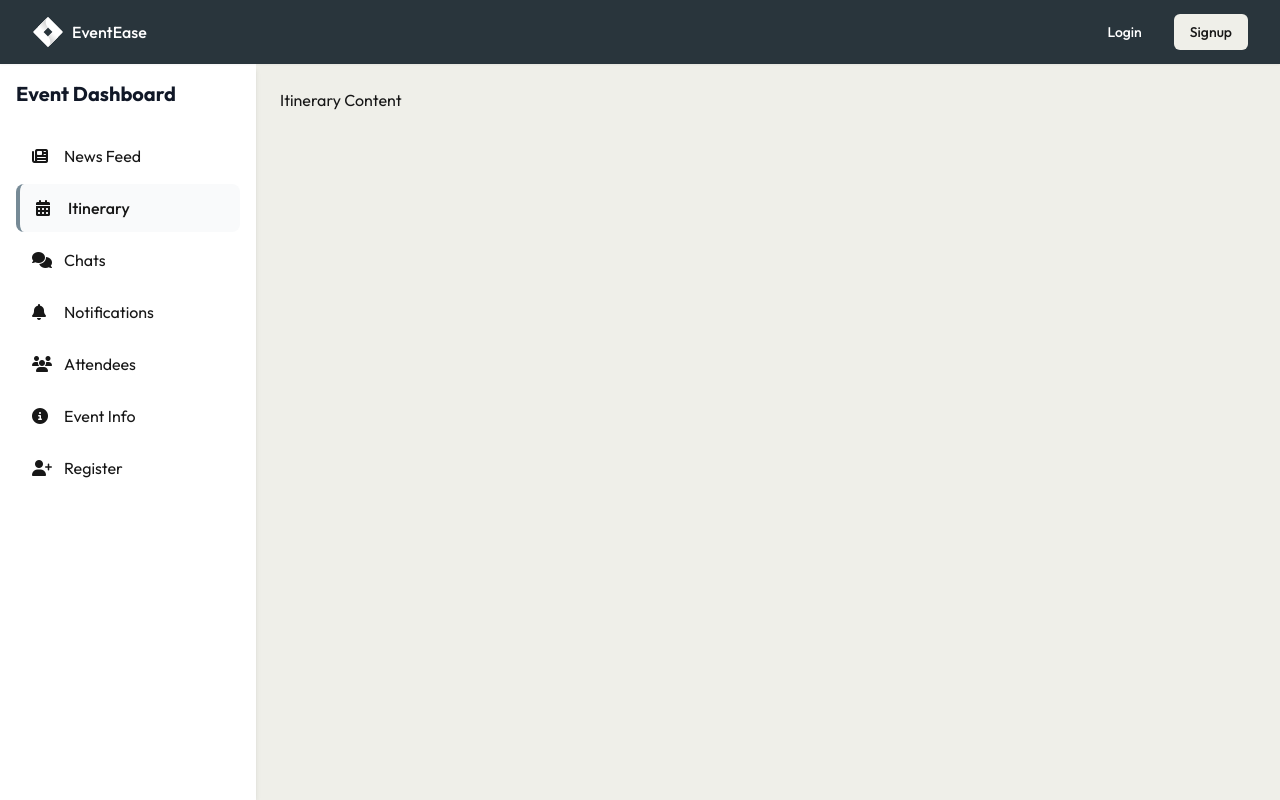
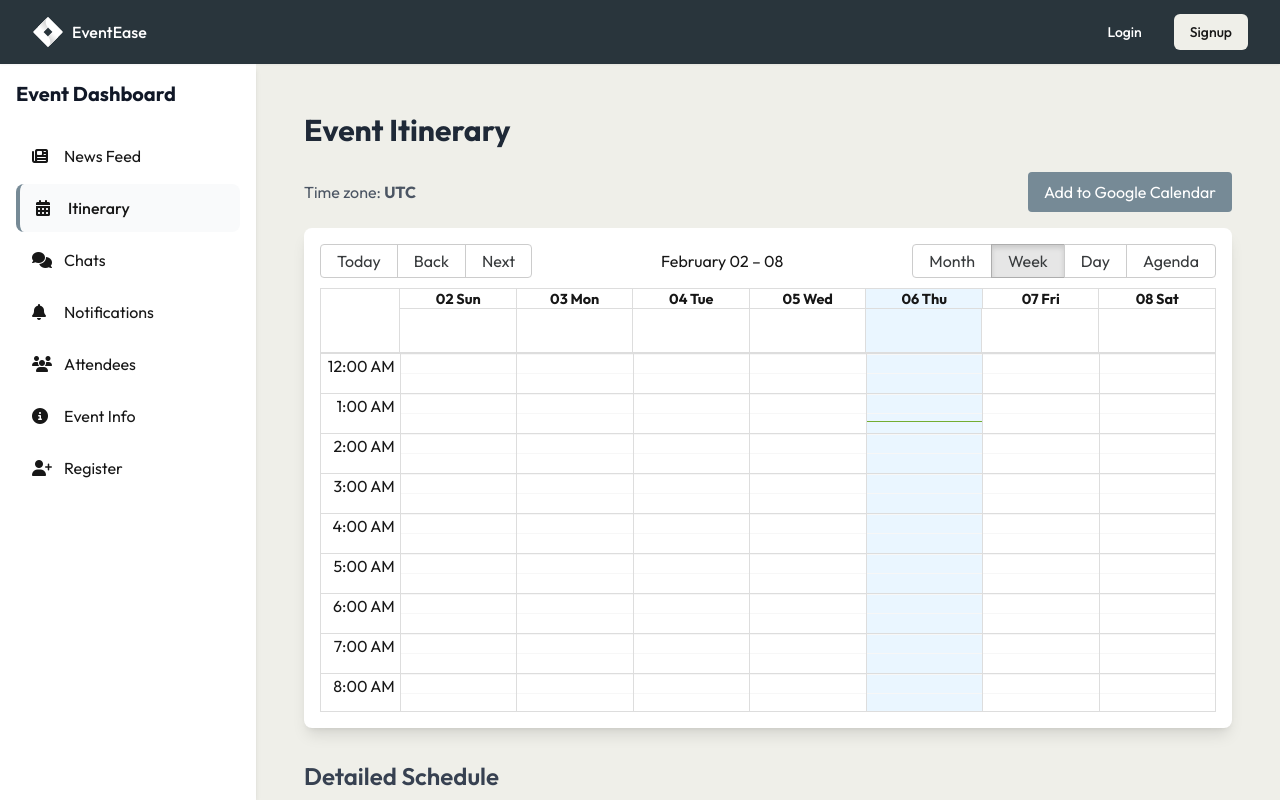
Before and after one commit to techstartucalgary/Event-Ease, a Next.js app: page /events/1/feed/itinerary in a window 1280 px wide. Shown: the top 800 px of the page. Built offline with nearby package versions, Linux system fonts and the light colour scheme; no server answers.

Commit message:
added itinerary page with week/day/month calendar views and an itinerary table with a sample event

```diff
--- a/package.json
+++ b/package.json
@@ -14,10 +14,12 @@
     "@hookform/resolvers": "^3.9.1",
     "@tanstack/react-query": "^5.65.1",
     "bootstrap-icons": "^1.11.3",
+    "moment": "^2.30.1",
     "mongodb": "^6.11.0",
     "mongoose": "^8.9.5",
     "next": "15.2.3",
     "react": "^19.0.0",
+    "react-big-calendar": "^1.18.0",
     "react-dom": "^19.0.0",
     "react-hook-form": "^7.54.2",
     "yup": "^1.6.1"
--- a/src/app/events/[id]/feed/itinerary/page.tsx
+++ b/src/app/events/[id]/feed/itinerary/page.tsx
@@ -1,7 +1,185 @@
 "use client";
 
-export default function ItineraryPage() {
-    return (
-        <div>Itinerary Content</div>
-    );
-}
+import React, { useState } from "react";
+import { Calendar, momentLocalizer, Views } from "react-big-calendar";
+import moment from "moment";
+import "react-big-calendar/lib/css/react-big-calendar.css";
+
+const localizer = momentLocalizer(moment);
+
+type CustomEvent = {
+  title: string;
+  start: Date;
+  end: Date;
+  desc?: string;
+};
+
+const ItineraryPage: React.FC = () => {
+  const [selectedEvent, setSelectedEvent] = useState<CustomEvent | null>(null);
+
+  // We split the AI Hackathon into two separate events because react-big-calendar
+  // only displays events on the time grid in 'day' view if they start and end on the same day.
+  // Multi-day events show as all-day entries instead, which is not what we want for visibility.
+  const events: CustomEvent[] = [
+    {
+      title: "AI Hackathon - Day 1",
+      start: new Date(2025, 3, 5, 9, 0),
+      end: new Date(2025, 3, 5, 23, 59),
+      desc: "Kickoff sessions and team formation.",
+    },
+    {
+      title: "AI Hackathon - Day 2",
+      start: new Date(2025, 3, 6, 0, 0),
+      end: new Date(2025, 3, 6, 23, 0),
+      desc: "Hacking, demos, and closing ceremony.",
+    },
+  ];
+
+  type ItineraryItem = {
+    time: string;
+    activity: string;
+  };
+
+  const itinerary: Record<string, ItineraryItem[]> = {
+    "April 5, 2025": [
+      { time: "9:30 AM", activity: "Opening Remarks" },
+      { time: "12:00 PM", activity: "Lunch" },
+      { time: "2:00 PM", activity: "Workshop: Intro to AI" },
+      { time: "5:00 PM", activity: "Team Formation" },
+    ],
+    "April 6, 2025": [
+      { time: "9:00 AM", activity: "Hacking Begins" },
+      { time: "12:00 PM", activity: "Lunch" },
+      { time: "3:00 PM", activity: "Project Presentations" },
+      { time: "5:00 PM", activity: "Closing Ceremony" },
+    ],
+  };
+
+  const exportToGoogleCalendar = () => {
+    const formatDate = (date: Date) => moment(date).utc().format("YYYYMMDDTHHmmss[Z]");
+
+    const title = "AI Hackathon";
+    const start = events[0].start;
+    const end = events[events.length - 1].end;
+
+    // Combine event descriptions
+    const eventDescriptions = events
+      .map((event, index) => `Day ${index + 1}: ${event.desc || ""}`)
+      .join("\n");
+
+    // Combine itinerary details
+    const itineraryDetails = Object.entries(itinerary)
+      .map(([date, items]) => {
+        const dayBlock = [`\n${date}`];
+        items.forEach((item) => {
+          dayBlock.push(`• ${item.time} - ${item.activity}`);
+        });
+        return dayBlock.join("\n");
+      })
+      .join("\n");
+
+    const description = `${eventDescriptions}\n\nItinerary:\n${itineraryDetails}`;
+
+    const link = `https://www.google.com/calendar/render?action=TEMPLATE&text=${encodeURIComponent(
+      title
+    )}&dates=${formatDate(start)}/${formatDate(end)}&details=${encodeURIComponent(description)}`;
+
+    window.open(link, "_blank");
+  };
+
+
+  return (
+    <div className="container mx-auto p-6 relative">
+      <h1 className="text-3xl font-bold mb-6 text-gray-800">Event Itinerary</h1>
+
+      <div className="flex justify-between items-center mb-4">
+        <div className="text-gray-600">
+          Time zone: <strong>{Intl.DateTimeFormat().resolvedOptions().timeZone}</strong>
+        </div>
+        <div className="flex gap-4">
+        <button
+            onClick={exportToGoogleCalendar}
+            className="bg-[#768a96] text-white px-4 py-2 rounded hover:bg-[#627885]"
+            >
+            Add to Google Calendar
+        </button>
+        </div>
+      </div>
+
+      <div className="mb-8">
+        <Calendar
+          localizer={localizer}
+          events={events}
+          defaultView={Views.WEEK}
+          startAccessor="start"
+          endAccessor="end"
+          style={{ height: 500 }}
+          className="bg-white shadow-lg rounded-lg p-4"
+          tooltipAccessor="desc"
+          onSelectEvent={(event: CustomEvent) => setSelectedEvent(event)}
+
+        />
+      </div>
+
+      {/* Modal for event click */}
+      {selectedEvent && (
+        <div
+          className="fixed inset-0 bg-black bg-opacity-40 z-50 flex items-center justify-center"
+          onClick={() => setSelectedEvent(null)}
+        >
+          <div
+            className="bg-white p-6 rounded-lg shadow-xl max-w-md w-full"
+            onClick={(e) => e.stopPropagation()}
+          >
+            <h2 className="text-xl font-bold mb-2">{selectedEvent.title}</h2>
+            <p className="text-sm text-gray-600 mb-2">
+              {moment(selectedEvent.start).format("MMM D, YYYY h:mm A")} –{" "}
+              {moment(selectedEvent.end).format("h:mm A")}
+            </p>
+            {selectedEvent.desc && <p className="text-gray-700 mb-4">{selectedEvent.desc}</p>}
+            <button className="bg-[#768a96] text-white px-4 py-2 rounded hover:bg-[#627885]">
+              See More Info
+            </button>
+          </div>
+        </div>
+      )}
+
+      <div>
+        <h2 className="text-2xl font-semibold mb-4 text-gray-700">Detailed Schedule</h2>
+        <div className="overflow-x-auto">
+          {/* This is the detailed itinerary table displayed below the calendar.
+              The number of columns dynamically matches the number of days in the event,
+              with each column representing one day and its scheduled items. */}
+          <table className="table-auto w-full text-left border-collapse border border-gray-200">
+            <thead>
+              <tr className="bg-gray-100">
+                <th className="border border-gray-300 px-4 py-2">Time</th>
+                {Object.keys(itinerary).map((date) => (
+                  <th key={date} className="border border-gray-300 px-4 py-2">
+                    {date}
+                  </th>
+                ))}
+              </tr>
+            </thead>
+            <tbody>
+              {Object.values(itinerary)[0].map((_, index) => (
+                <tr key={index} className="hover:bg-gray-50">
+                  <td className="border border-gray-300 px-4 py-2">
+                    {Object.values(itinerary)[0][index].time}
+                  </td>
+                  {Object.keys(itinerary).map((date) => (
+                    <td key={date} className="border border-gray-300 px-4 py-2">
+                      {itinerary[date][index]?.activity || "-"}
+                    </td>
+                  ))}
+                </tr>
+              ))}
+            </tbody>
+          </table>
+        </div>
+      </div>
+    </div>
+  );
+};
+
+export default ItineraryPage;
--- /dev/null
+++ b/types/react-big-calendar.d.ts
@@ -0,0 +1 @@
+declare module 'react-big-calendar';
```
Also changed, not shown: 1 other file (tests, documents, lock files or other folders).
